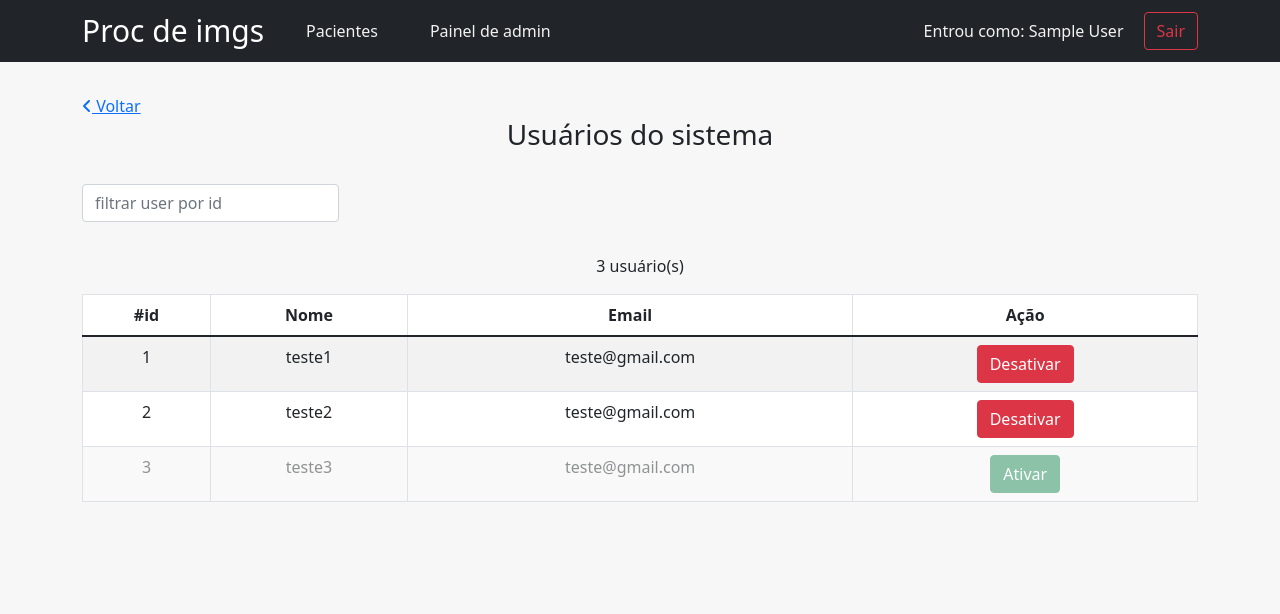
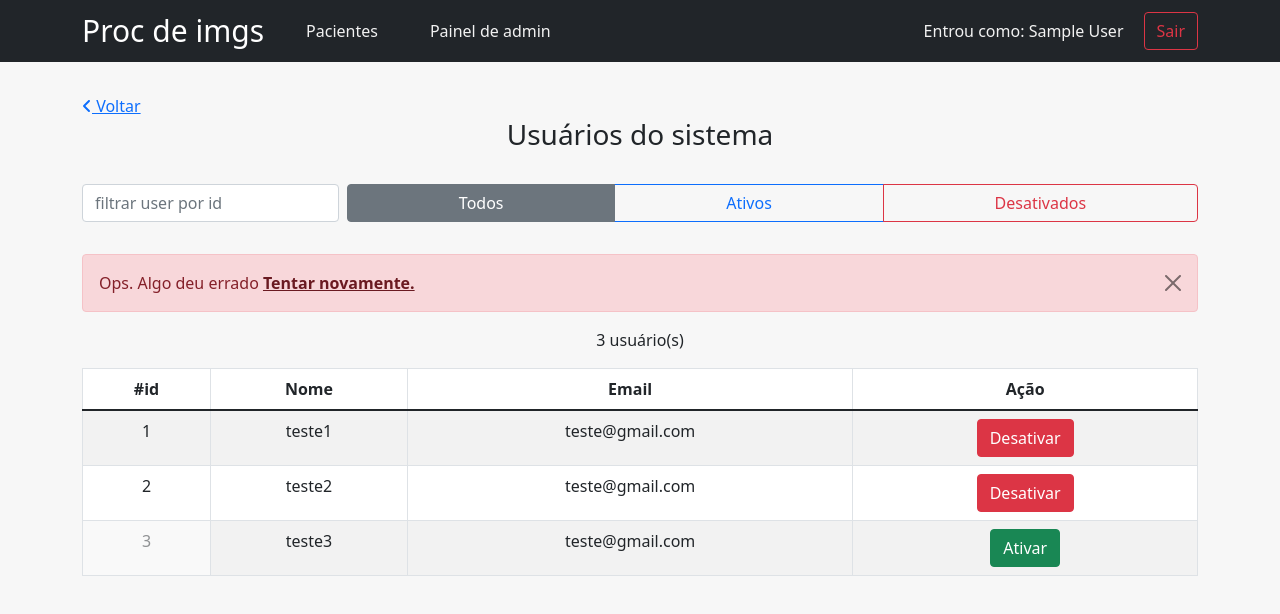
Before and after one commit to VLx2000/modulo-front-proc-imgs, a React (Create React App) app: page /admin/dashboard in a window 1280 px wide. Shown: the top 614 px of the page. Built offline with nearby package versions, Linux system fonts and the light colour scheme; no server answers; sample sign-in values are in the browser's storage.

Commit message:
adicionando filtros e tratando erros

```diff
--- a/src/components/ListaUsers/index.tsx
+++ b/src/components/ListaUsers/index.tsx
@@ -42,8 +42,8 @@ function ListaUsers({ usuarios }: Props) {
                 </thead>
                 <tbody>
                     {usuarios.map(user => (
-                        <tr key={user.id} style={{opacity: user.desativado ? '0.5' : '1'}}>
-                            <td>{user.id}</td>
+                        <tr key={user.id}>
+                            <td style={{opacity: user.desativado ? '0.5' : '1'}}>{user.id}</td>
                             <td>{user.name}</td>
                             <td>{user.email}</td>
                             <td>
--- a/src/pages/Admin/Dashboard/index.tsx
+++ b/src/pages/Admin/Dashboard/index.tsx
@@ -1,6 +1,6 @@
 import { ListaUsers, Voltar } from "components";
 import { useEffect, useState } from "react";
-import { Container, FormControl, Spinner } from "react-bootstrap";
+import { Button, ButtonGroup, Container, FormControl, Spinner } from "react-bootstrap";
 import { alertMsgSwitch } from "utils/alertMsg";
 import axiosInstance from "utils/axios";
 
@@ -28,6 +28,7 @@ const teste = [
 const Dashboard = () => {
 
     const [loading, setLoading] = useState<boolean>(false);
+    const [currentPage, setCurrentPage] = useState<"all" | "enableds" | "disableds">("all");
 
     const [error, setError] = useState<any | null>(null);
     const [showError, setShowError] = useState(false);
@@ -36,7 +37,7 @@ const Dashboard = () => {
     const [allUsers, setAllUsers] = useState(teste);
 
 
-    /* useEffect(() => {
+    useEffect(() => {
         setLoading(true);
         axiosInstance
             .get('/user/')
@@ -50,11 +51,12 @@ const Dashboard = () => {
                 setShowError(true);
             })
             .finally(() => setLoading(false));
-    }, []); */
+    }, []);
 
 
     function handleFilter(event: React.ChangeEvent<HTMLInputElement>) {
         const filter = event.target.value;
+        setCurrentPage("all");
         if (filter === '') {
             setUsers(allUsers);
         }
@@ -74,7 +76,6 @@ const Dashboard = () => {
                 </Spinner>
             </div>
             }
-            {showError && error}
             <h3 className="titulo-pag">Usuários do sistema</h3>
             <header className="header">
                 <FormControl
@@ -84,9 +85,44 @@ const Dashboard = () => {
                     aria-label="Search"
                     onChange={handleFilter}
                 />
-            </header>
+                <ButtonGroup aria-label="Basic example" className="div-botao-novo">
+                    <Button
+                        variant='outline-secondary'
+                        onClick={() => {
+                            setCurrentPage("all");
+                            setUsers(allUsers);
+                        }}
+                        active={currentPage === "all"}
+                    >
+                        Todos
+                    </Button>
+                    <Button
+                        variant='outline-primary'
+                        onClick={() => {
+                            setCurrentPage("enableds");
+                            setUsers(allUsers.filter(user =>
+                                user.desativado === false));
+                        }}
+                        active={currentPage === "enableds"}
+                    >
+                        Ativos
+                    </Button>
+                    <Button
+                        variant='outline-danger'
+                        onClick={() => {
+                            setCurrentPage("disableds");
+                            setUsers(allUsers.filter(user =>
+                                user.desativado === true));
+                        }}
+                        active={currentPage === "disableds"}
+                    >
+                        Desativados
+                    </Button>
+                </ButtonGroup>
+            </header >
+            {showError && error}
             {!loading && <ListaUsers usuarios={users} />}
-        </Container>);
+        </Container >);
 };
 
 export default Dashboard;
--- a/src/pages/Admin/Scripts/index.tsx
+++ b/src/pages/Admin/Scripts/index.tsx
@@ -15,6 +15,7 @@ import axiosInstance from 'utils/axios';
 import { ButtonGroup } from 'react-bootstrap';
 import './styles.css'
 import { Voltar } from 'components';
+import { alertMsgSwitch } from 'utils/alertMsg';
 
 function createNullScriptInfo() {
   return {
@@ -47,6 +48,8 @@ const Scripts: React.FC = () => {
   const [showEnableModal, setShowEnableModal] = useState(false)
   const [enableScriptName, setEnableScriptName] = useState<string>("")
   const [filter, setFilter] = useState("")
+  const [error, setError] = useState<any | null>(null);
+  const [showError, setShowError] = useState(false);
   const getUpdateScriptName = () => (updateScriptName)
   const setUpdateScriptName = (newUpdateScriptName: string) => { updateScriptName = newUpdateScriptName }
 
@@ -56,6 +59,11 @@ const Scripts: React.FC = () => {
         enabledScripts = scriptsInfos.data
         setScripts(scriptsInfos.data)
       })
+      .catch((error) => {
+        const code = error?.response?.status;
+        setError(alertMsgSwitch(code, 'Erro ao obter users', setError));
+        setShowError(true);
+      })
   }, [])
 
   useEffect(() => {
@@ -63,12 +71,18 @@ const Scripts: React.FC = () => {
       .then((scriptsInfos) => {
         disabledScripts = scriptsInfos.data
       })
+      .catch((error) => {
+        const code = error?.response?.status;
+        setError(alertMsgSwitch(code, 'Erro ao obter users', setError));
+        setShowError(true);
+      })
   }, [])
 
   return (
     <main>
       <Container fluid="md">
         <Voltar caminho={`/admin`} />
+        <h3 className="titulo-pag">Serviços</h3>
         <Row className="justify-content-center mt-5 mb-5">
           <ButtonGroup aria-label="Basic example">
             <Button
@@ -125,6 +139,7 @@ const Scripts: React.FC = () => {
             </div>
           </Col>
         </Row>
+        {showError && error}
       </Container>
 
       <ScriptList
--- a/src/pages/Admin/index.tsx
+++ b/src/pages/Admin/index.tsx
@@ -11,7 +11,7 @@ const Admin = () => {
                     <Link to={"/admin/scripts"}>
                         <div className="admin-option">
                             <BsFillTerminalFill size={100} />
-                            <div>Gerenciar scripts</div>
+                            <div>Gerenciar serviços</div>
                         </div>
                     </Link>
                 </Col>
```
